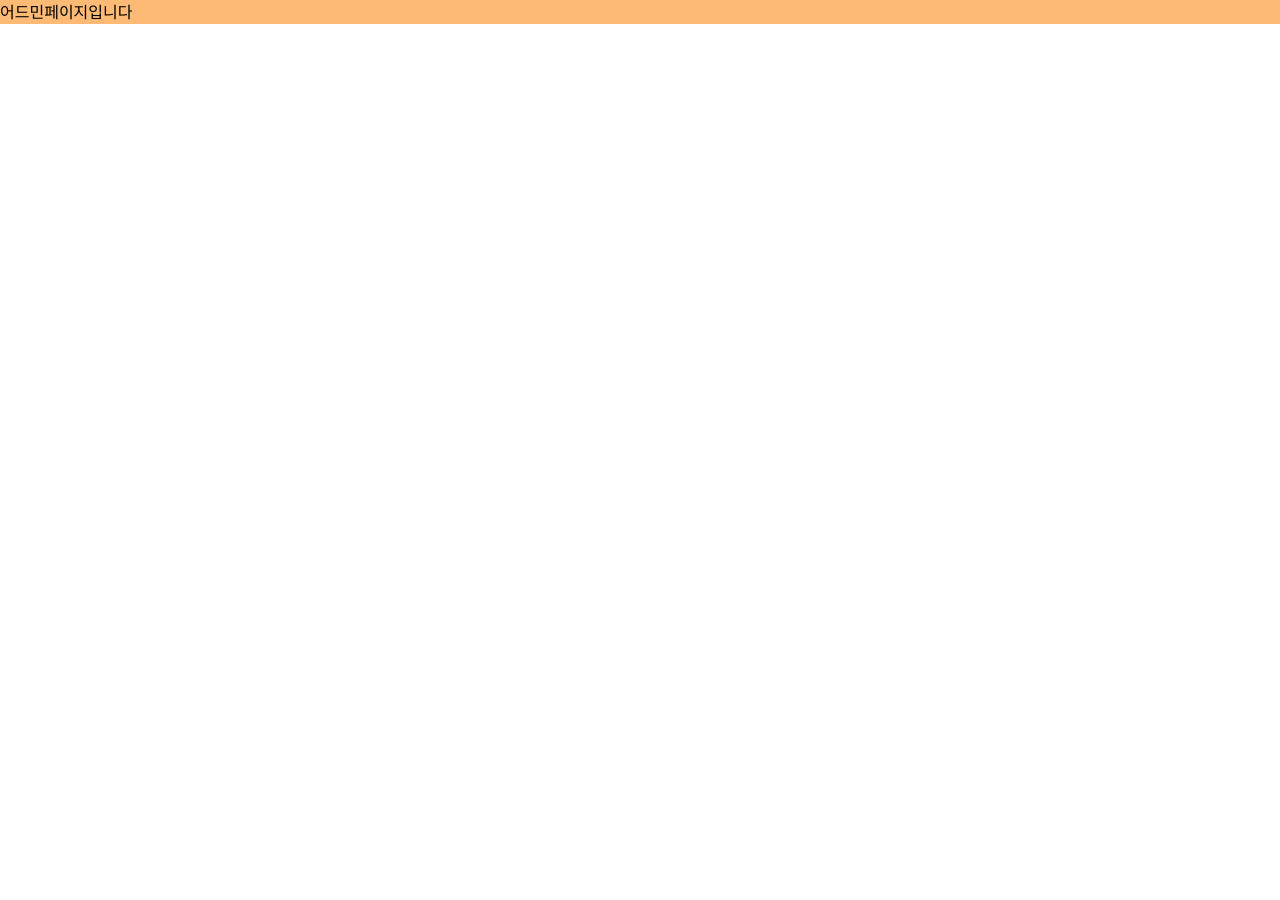
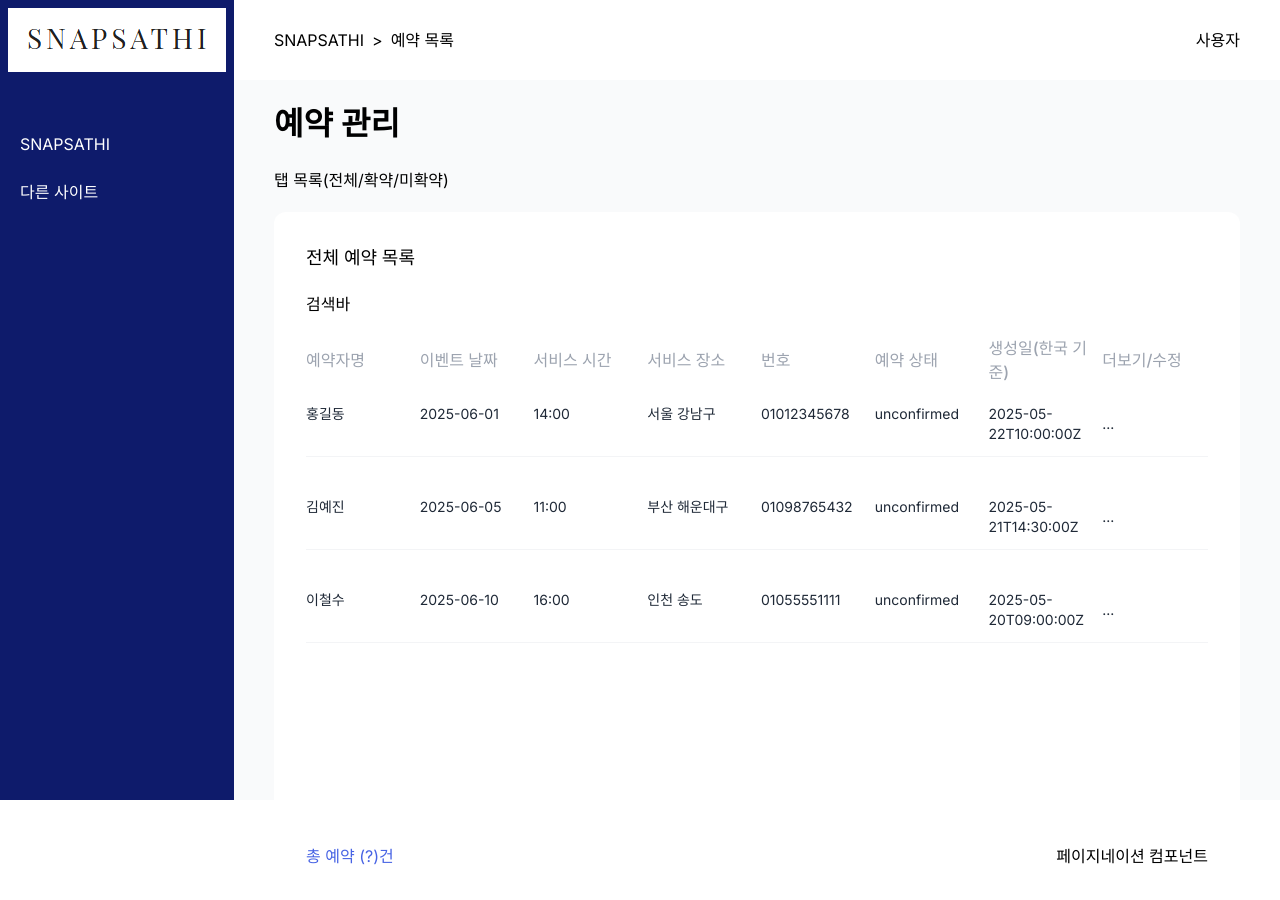
Before and after one commit to yejiniee/snapsathi-admin, a React (Vite) app: page /reservation in a window 1280 px wide. Before the commit the page ends 800 px from the top, so only its background shows below. Built offline with nearby package versions, Linux system fonts and the light colour scheme.

Commit message:
✨ feat: 예약 페이지 라우팅 및 페이지 컴포넌트 추가

```diff
--- a/src/App.jsx
+++ b/src/App.jsx
@@ -1,8 +1,13 @@
+import { BrowserRouter, Route, Routes } from "react-router-dom";
+import { ReservationPage } from "./features/reservations";
+
 function App() {
   return (
-    <>
-      <div className="bg-orange-300">어드민페이지입니다</div>
-    </>
+    <BrowserRouter>
+      <Routes>
+        <Route path="/reservation" element={<ReservationPage />} />
+      </Routes>
+    </BrowserRouter>
   );
 }
 
--- /dev/null
+++ b/src/features/reservations/pages/ReservationPage.jsx
@@ -0,0 +1,21 @@
+import Header from "../../../components/Header";
+import Sidebar from "../../../components/Sidebar";
+import ReservationContent from "../components/ReservationContent";
+
+export default function ReservationPage() {
+  return (
+    <div className="flex h-screen bg-gray-50">
+      <Sidebar />
+
+      <div className="flex flex-grow flex-col">
+        <Header title="예약 관리" />
+        <main className="flex flex-col gap-5 px-10 pt-5">
+          <h1 className="text-[2rem] font-semibold text-black">예약 관리</h1>
+          {/* // TODO: 탭 컴포넌트 */}
+          <nav>탭 목록(전체/확약/미확약)</nav>
+          <ReservationContent />
+        </main>
+      </div>
+    </div>
+  );
+}
```
